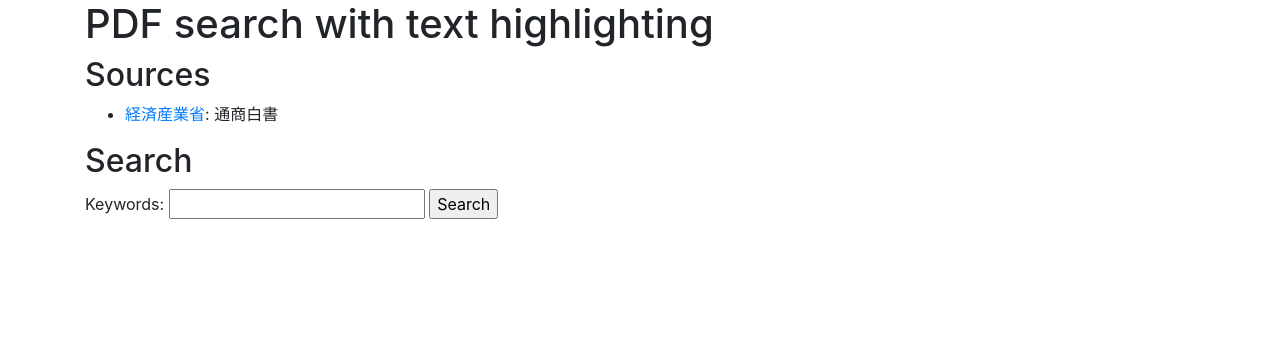
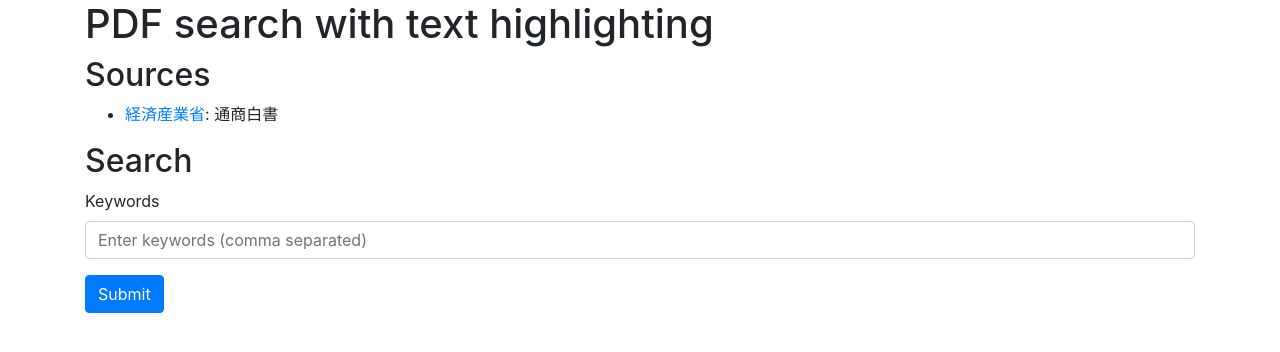
Before and after one commit to araobp/Explorer, a Flask app: page / in a window 1280 px wide. Shown: the top 352 px of the page. Run offline with Flask 3, Linux system fonts and the light colour scheme; data comes from the database, SQL or seed files in the repository.

Commit message:
Update index.html

```diff
--- a/app/templates/index.html
+++ b/app/templates/index.html
@@ -19,10 +19,22 @@
     <ul id="sources"></ul>
 
     <h2>Search</h2>
+
+    <!--
     <form>
-      Keywords: <input id="search" type="text">
-      <input type="button" onclick="searchPDF()" value="Search">
+      Keywords: <input id="search" type="text" class="form-control">
+      <input type="button" class="btn btn-primary" onclick="searchPDF()" value="Search">
     </form>
+    -->
+
+    <form>
+      <div class="form-group">
+        <label for="search">Keywords</label>
+        <input type="text" class="form-control" id="search" placeholder="Enter keywords (comma separated)">
+      </div>
+      <input type="button" class="btn btn-primary" onclick="searchPDF()" value="Submit"></input>
+    </form>
+
     <table id="search_result_table" class="table table-bordered mt-3">
     </table>
   </div>
@@ -115,6 +127,10 @@
     });
   </script>
 
+  <script src="https://cdn.jsdelivr.net/npm/bootstrap@5.0.2/dist/js/bootstrap.bundle.min.js"
+    integrity="sha384-MrcW6ZMFYlzcLA8Nl+NtUVF0sA7MsXsP1UyJoMp4YLEuNSfAP+JcXn/tWtIaxVXM"
+    crossorigin="anonymous"></script>
+
 </body>
 
 </html>
```
